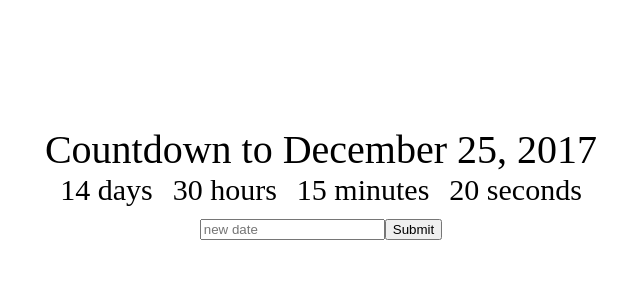
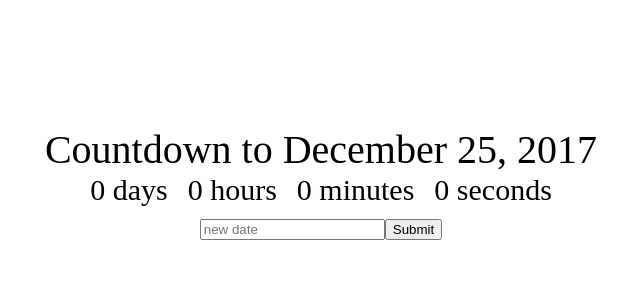
Before and after one commit to danielle12hoven/countdownClock, a React (Create React App) app in the folder countdown/: page / in a window 1280 px wide. Shown: the top 300 px of the page, without its empty margins (319-959 px from the left). Built offline with nearby package versions, Linux system fonts and the light colour scheme.

Commit message:
added the countdown of days hours minutes and seconds

```diff
--- a/countdown/src/App.jsx
+++ b/countdown/src/App.jsx
@@ -1,4 +1,5 @@
 import React, { Component } from 'react';
+import Clock from './Clock.jsx'
 import './App.css';
 
 class App extends Component {
@@ -20,12 +21,9 @@ class App extends Component {
       <div className="App">
         <div className="App-title">Countdown to {this.state.deadline}</div>
         <div>
-          <div className="Clock-days">14 days</div>
-          <div className="Clock-hours">30 hours</div>
-          <div className="Clock-minutes">15 minutes</div>
-          <div className="Clock-seconds">20 seconds</div>
-        </div>
-        <div>
+        <Clock
+          deadline={this.state.deadline}
+        />
         <input
           onChange={event => this.setState({newDeadline: event.target.value})}
           placeholder='new date'
--- /dev/null
+++ b/countdown/src/Clock.jsx
@@ -0,0 +1,41 @@
+import React, { Component } from 'react';
+import './App.css';
+
+class Clock extends Component {
+  constructor(props) {
+    super(props);
+    this.state = {
+      days: 0,
+      hours: 0,
+      minutes: 0,
+      seconds: 0
+    }
+    console.log('this.props', this.props)
+  }
+
+  getTimeUntil(deadline) {
+    const time = Date.parse(deadline) - Date.parse(new Date());
+    console.log('time', time);
+    const seconds = Math.floor((time/1000)%60);
+    const minutes = Math.floor((time/1000/60)%60);
+    const hours = Math.floor(time/(1000*60*60)%24);
+    const days = Math.floor(time/(1000*60*60*24));
+
+    console.log('seconds', seconds, 'minutes', minutes, 'hours', hours, 'days', days)
+  }
+
+  render() {
+    this.getTimeUntil(this.props.deadline)
+    return(
+      <div>
+        <div className="Clock-days">{this.state.days} days</div>
+        <div className="Clock-hours">{this.state.hours} hours</div>
+        <div className="Clock-minutes">{this.state.minutes} minutes</div>
+        <div className="Clock-seconds">{this.state.seconds} seconds</div>
+      </div>
+      )
+  }
+}
+
+
+export default Clock;
```
